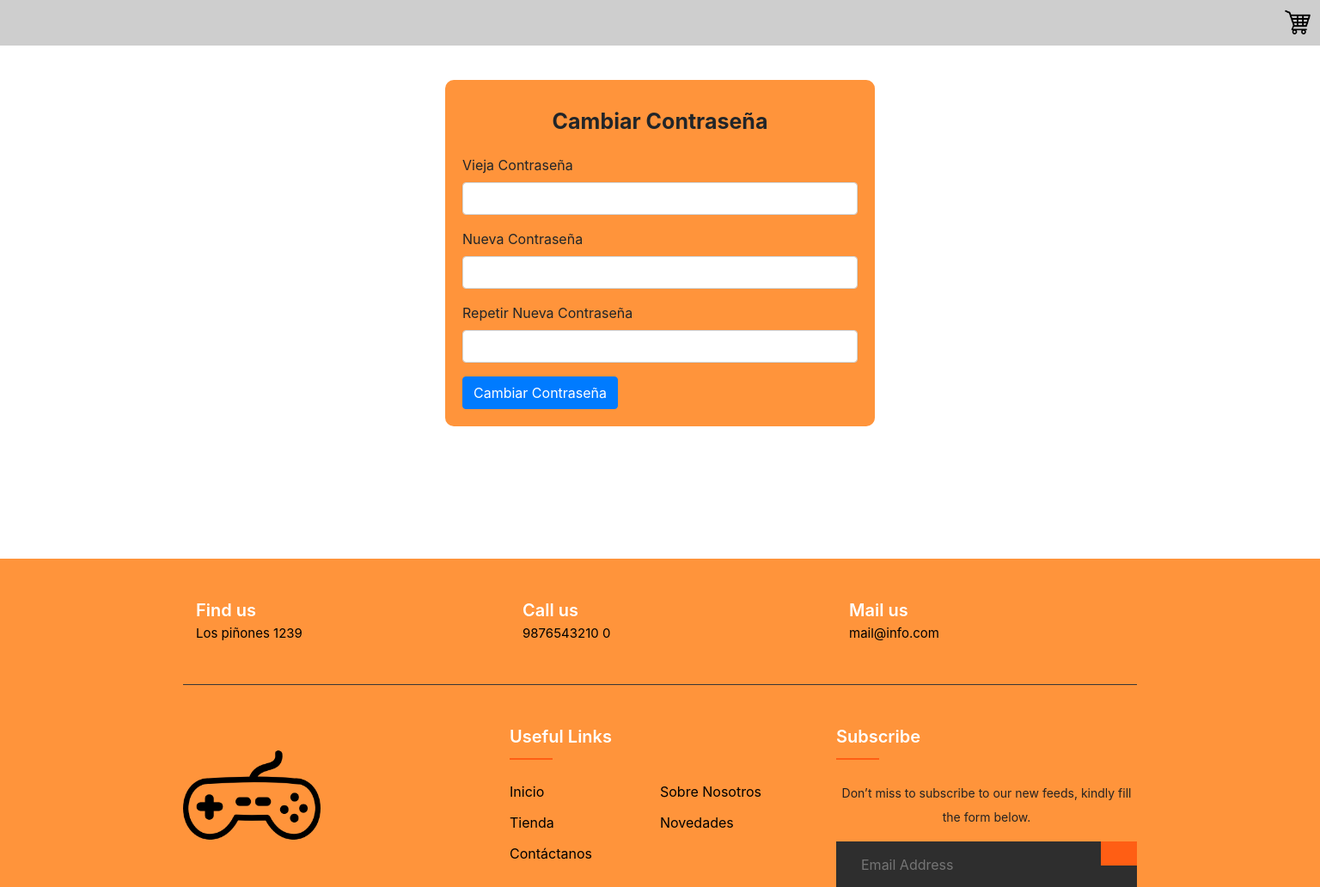
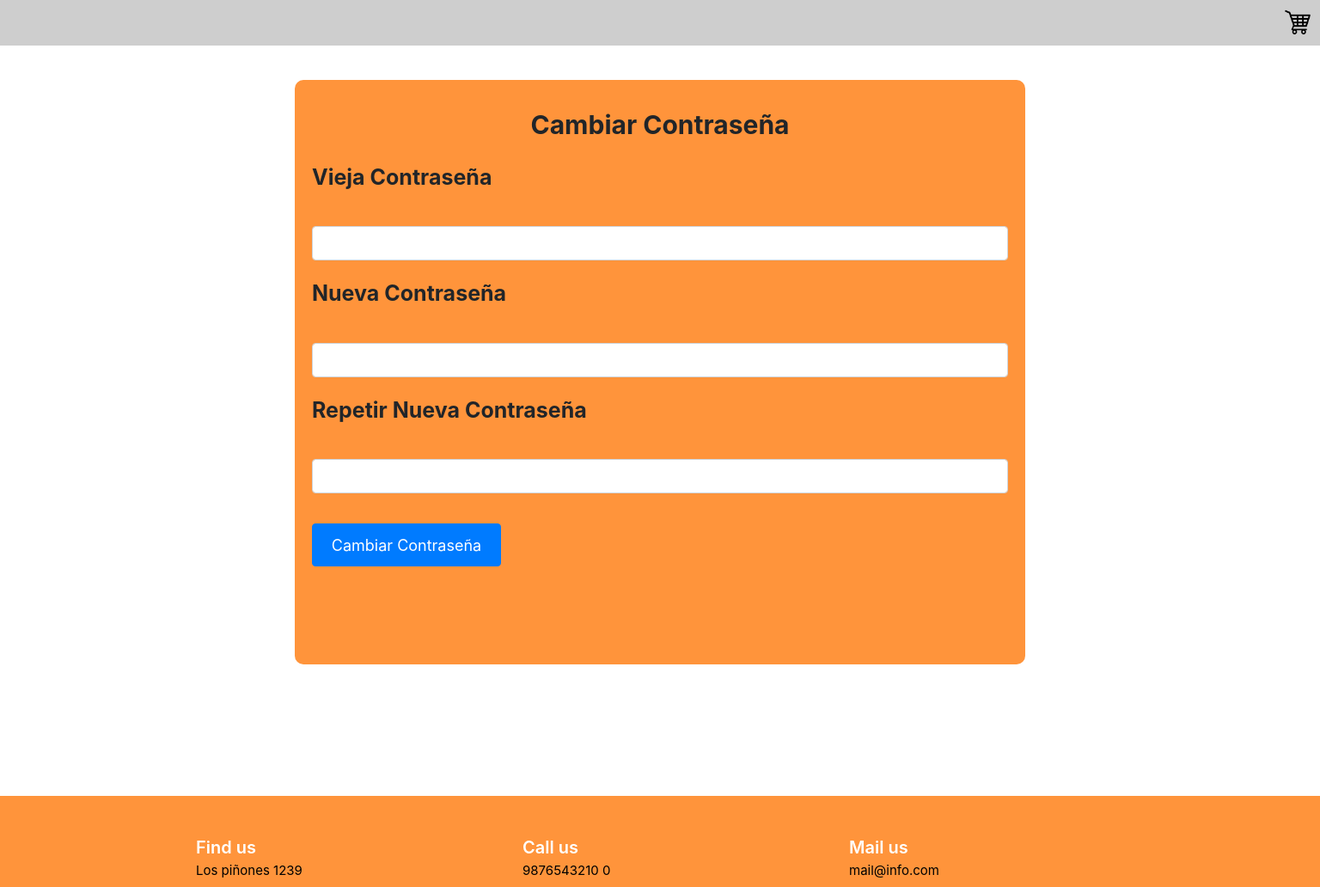
Before and after one commit to magmbm/Prueba_03, a Django app: page /tienda/change_pass in a window 1536 px wide. Shown: the part 96-1128 px from the top of the page at 86% size. Run offline with Django 5.2, Linux system fonts and the light colour scheme.

Commit message:
Cambio de contrasenia añadido y mejoras en responsividad

```diff
--- a/tienda/static/css/style.css
+++ b/tienda/static/css/style.css
@@ -242,8 +242,46 @@ input[type="range"]::-moz-range-thumb {
 
 .tabla-crud{
   margin-top: 20px;
-  width: 1200px;
-}
+  width: 10px;
+}
+
+@media screen and (min-width: 650px){
+  .tabla-crud{
+    width: 40px;
+  }
+}
+
+
+@media screen and (min-width: 820px){
+  .tabla-crud{
+    width: 480px;
+  }
+}
+
+@media screen and (min-width: 950px){
+  .tabla-crud{
+    width: 880px;
+  }
+}
+
+@media screen and (min-width: 1050px){
+  .tabla-crud{
+    width: 980px;
+  }
+}
+
+@media screen and (min-width: 1280px){
+  .tabla-crud{
+    width: 1200px;
+  }
+}
+
+@media screen and (min-width: 1600px ){
+  .tabla-crud{
+    width: 1500px;
+  }
+}
+
 
 .detalles-form{
   width: 700px;
@@ -675,8 +713,138 @@ Perfil*/
   margin: 10px 0px 20px 0px;
   font-weight: bold;
   font-size: 25px;
-}
-
+
+
+}
+
+.form-change-pass label{
+  font-weight: bold;
+}
+
+@media screen and (min-width: 200px){
+  .form-change-pass{
+    width: 250px;
+    height: 450px;
+  }
+
+  .form-change-pass input{
+    height: 30px;
+  }
+
+  .form-change-pass label{
+    font-size: 13px;
+  }
+
+  .boton-change-pass{
+    width: 140px;
+    font-size: 10px;
+  }
+
+  .titulo-change-pass{
+    font-size: 18px;
+  }
+}
+
+@media screen and (min-width: 375px){
+  .form-change-pass{
+    width: 350px;
+  }
+}
+
+@media screen and (min-width: 560px){
+  .form-change-pass{
+    width: 450px;
+
+  }
+}
+
+@media screen and (min-width: 900px){
+  .form-change-pass{
+    width: 560px;
+    height: 460px;
+  }
+
+  .form-change-pass input{
+    height: 30px;
+    margin-bottom: 5px;
+    margin-top: 5px;
+  }
+
+  .form-change-pass label{
+    font-size: 15px;
+    font-weight: bold;
+  }
+
+  .titulo-change-pass{
+    font-size: 20px;
+  }
+
+  .boton-change-pass{
+    width: 150px;
+    font-size: 12px;
+    margin-top: 10px;
+    height: 40px;
+  }
+}
+
+
+@media screen and (min-width: 1300px){
+  .form-change-pass{
+    width: 600px;
+    height: 520px;
+  }
+
+  .form-change-pass input{
+    height: 35px;
+    margin-bottom: 10px;
+    margin-top: 10px;
+  }
+
+  .form-change-pass label{
+    font-size: 17px;
+    font-weight: bold;
+  }
+
+  .titulo-change-pass{
+    font-size: 27px;
+  }
+
+  .boton-change-pass{
+    width: 160px;
+    font-size: 14px;
+    margin-top: 15px;
+    height: 40px;
+  }
+}
+
+@media screen and (min-width: 1500px){
+  .form-change-pass{
+    width: 850px;
+    height: 680px;
+  }
+
+  .form-change-pass input{
+    height: 40px;
+    margin-bottom: 20px;
+    margin-top: 30px;
+  }
+
+  .form-change-pass label{
+    font-size: 25px;
+    font-weight: bold;
+  }
+
+  .titulo-change-pass{
+    font-size: 30px;
+  }
+
+  .boton-change-pass{
+    width: 220px;
+    font-size: 18px;
+    margin-top: 15px;
+    height: 50px;
+  }
+}
 
 /*@media screen and (max-width: 1024px){
   .perfil-form{
--- a/tienda/templates/tienda/change_pass.html
+++ b/tienda/templates/tienda/change_pass.html
@@ -6,7 +6,9 @@
     <form action="" class="form-change-pass" method="POST">
         {% csrf_token %}
         <p class="titulo-change-pass">Cambiar Contraseña</p>
-        <p>{{mensaje}}</p>
+        {% if mensaje %}
+            <p class="alert alert-danger">{{mensaje}}</p>
+        {% endif %}
         <div class="form-group">
             <label for="vieja_control">Vieja Contraseña</label>
             <input class="form-control" id="vieja_control" name="old-pass" type="password">
@@ -19,7 +21,7 @@
             <label for="nueva_contra_2">Repetir Nueva Contraseña</label>
             <input class="form-control" id="nueva_contra_2" name="new-pass-rep" type="password">
         </div>
-        <button type="submit" name="change-pass-boton" class="btn btn-primary">Cambiar Contraseña</button>
+        <button type="submit" name="change-pass-boton" class="btn btn-primary boton-change-pass">Cambiar Contraseña</button>
     </form>
 </div>
 
--- a/tienda/views.py
+++ b/tienda/views.py
@@ -633,27 +633,24 @@ def change_pass(request):
             usuario = request.user
             old_password= request.POST["old-pass"]
             user = authenticate(request, username=usuario, password=old_password)
-            if user is not None:
-                new_password= request.POST["new-pass"]
-                new_password_rep= request.POST["new-pass-rep"]
-                if new_password== "" | new_password== " " | new_password_rep=="" | new_password==" ":
-                    context={"mensaje": "Debe ingresar las nuevas contraseñas para proceder"}
-                    return render(request, "tienda/change_pass.html", context)
-                elif new_password_rep== new_password:
-                    user.set_password(new_password)
-                    user.save()
-                    request.POST["new-pass"]= None
-                    request.POST["new-pass-rep"]= None
-                    request.POST["old-pass"]= None
-                    return redirect('home')
-                else:
-                    context={"mensaje": "Las nuevas contraseñas no coinciden"}
-                    return render(request, "tienda/change_pass.html", context)
-            else:
-                context={"mensaje": "La contraseña antigua no es correcta"}
-                return render(request, "tienda/change_pass.html", context)
         except:
             context={"mensaje": "No puede dejar ninguno de los campos vacios"}
+            return render(request, "tienda/change_pass.html", context)
+        if user is not None:
+            new_password= request.POST["new-pass"]
+            new_password_rep= request.POST["new-pass-rep"]
+            if new_password== "" or new_password== " " or new_password_rep=="" or new_password==" ":
+                context={"mensaje": "Debe ingresar las nuevas contraseñas para proceder"}
+                return render(request, "tienda/change_pass.html", context)
+            elif new_password_rep== new_password:
+                user.set_password(new_password)
+                user.save()
+                return redirect('home')
+            else:
+                context={"mensaje": "Las nuevas contraseñas no coinciden"}
+                return render(request, "tienda/change_pass.html", context)
+        else:
+            context={"mensaje": "La contraseña antigua no es correcta"}
             return render(request, "tienda/change_pass.html", context)
     else:
         return render(request, "tienda/change_pass.html")
```
Also changed, not shown: db.sqlite3.
